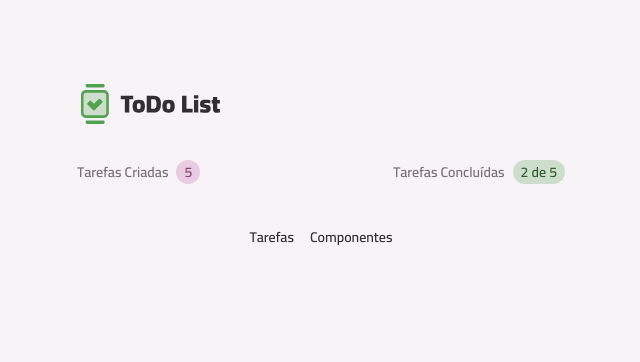
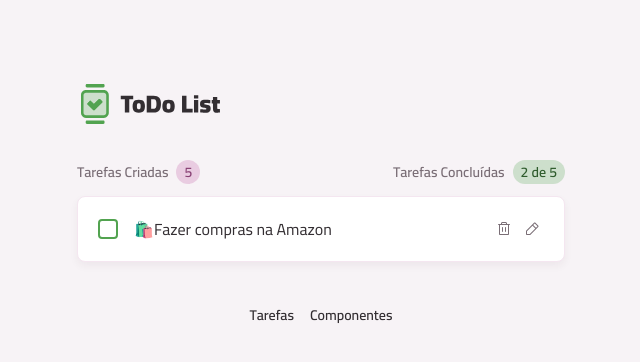
Before and after one commit to anacnogueira/react-todo, a React (Vite) app: page / in a window 1280 px wide. Shown: the top 362 px of the page, without its empty margins (319-959 px from the left). Built offline with nearby package versions, Linux system fonts and the light colour scheme.

Commit message:
Criando componente da tarefa

```diff
--- a/src/components/variants/input-checkbox-variants.tsx
+++ b/src/components/variants/input-checkbox-variants.tsx
@@ -9,11 +9,10 @@
       variant: {
         none: "",
         default: `
-          border-2 border-solid
-          border-green-base
-          hover:border-green-dark hover:bg-green-dark/20
-          checked:border-green-base checked:bg-green-base
-          group-hover:checked:border-green-dark group-hover:checked:bg-green-dark
+          border-2 border-solid border-green-base
+        hover:border-green-dark hover:bg-green-dark/20
+        checked:border-green-base checked:bg-green-base
+        group-hover:checked:border-green-dark group-hover:checked:bg-green-dark
         `,
       },
       size: {
@@ -24,6 +23,7 @@
       },
     },
     defaultVariants: {
+      variant: "default",
       size: "md",
       disabled: false,
     },
--- /dev/null
+++ b/src/cor-components/task-item.tsx
@@ -0,0 +1,52 @@
+import ButtonIcon from "../components/button-icon";
+import Card from "../components/card";
+import InputCheckbox from "../components/input-checkbox";
+import Text from "../components/text";
+import TrashIcon from "../assets/icons/trash.svg?react";
+import PencilIcon from "../assets/icons/pencil.svg?react";
+import XIcon from "../assets/icons/x.svg?react";
+import CheckIcon from "../assets/icons/check.svg?react";
+import React from "react";
+import InputText from "../components/input-text";
+
+export default function TaskItem() {
+    const [isEditing, setIsEditing] = React.useState(false);
+
+    function handleEditTask() {
+        setIsEditing(true);
+    }
+
+    function handleExitEditTask() {
+        setIsEditing(false);
+    }
+
+    return (
+        <Card size="md" className="flex items-center gap-4">
+            {
+                !isEditing ? (
+                    <>
+                        <InputCheckbox />
+                        <Text className="flex-1">🛍️Fazer compras na Amazon</Text>
+                        <div className="flex gap-1">
+                            <ButtonIcon icon={TrashIcon} variant="tertiary" />
+                            <ButtonIcon icon={ PencilIcon } variant="tertiary" onClick={handleEditTask}/>
+                        </div>
+                    </>
+                ) : (
+                    <>
+                        <InputText className="flex-1"/>
+                        <div className="flex gap-1">
+                            <ButtonIcon
+                                icon={XIcon}
+                                variant="secondary"
+                                onClick={handleExitEditTask}
+                            />
+                            <ButtonIcon icon={CheckIcon} variant="primary" />
+                        </div>
+                    </>
+                )
+            }
+
+        </Card>
+    )
+}
--- a/src/pages/page-home.tsx
+++ b/src/pages/page-home.tsx
@@ -1,4 +1,5 @@
 import Container from "../components/container";
+import TaskItem from "../cor-components/task-item";
 import TasksSummary from "../cor-components/tasks-summary";
 
 export default function PageHome() {
@@ -7,7 +8,7 @@
             <header className="flex items-center justify-between">
                 <TasksSummary />
             </header>
-
+            <TaskItem />
         </Container>
     );
 }
```
